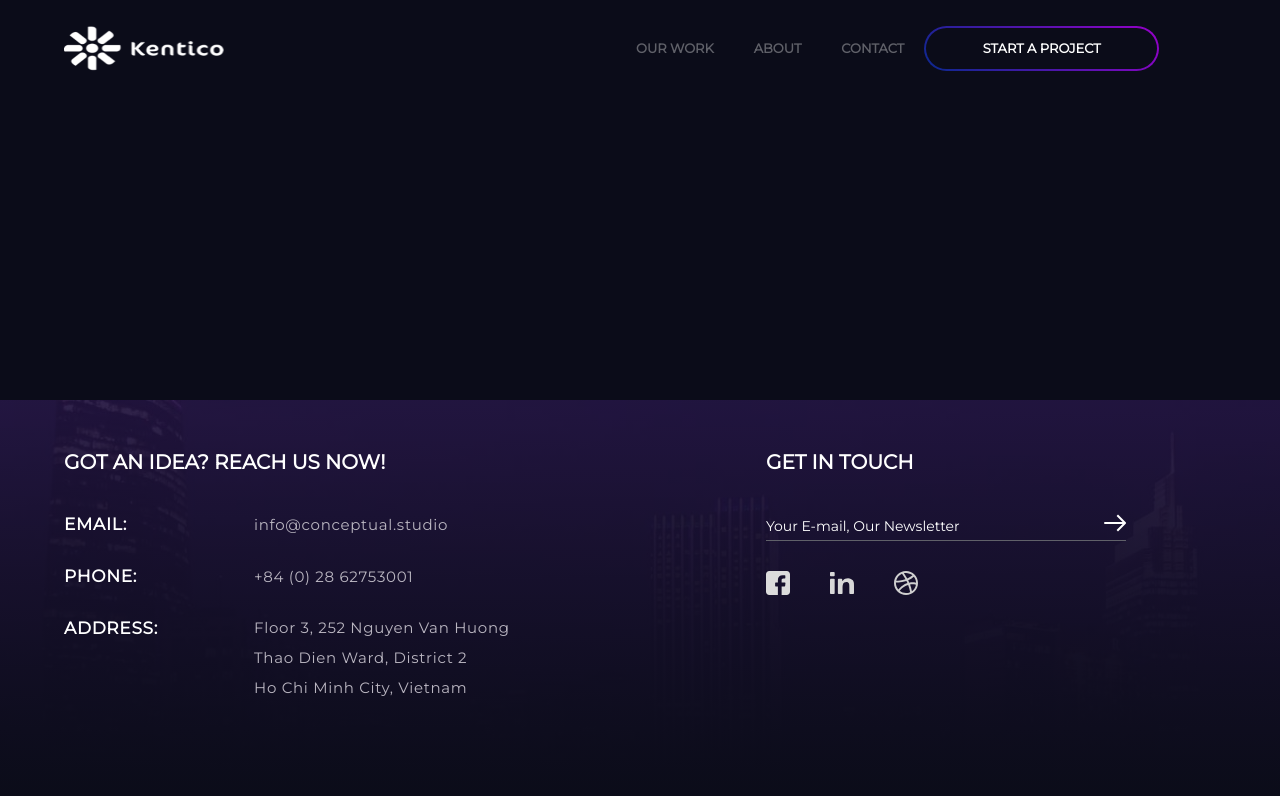
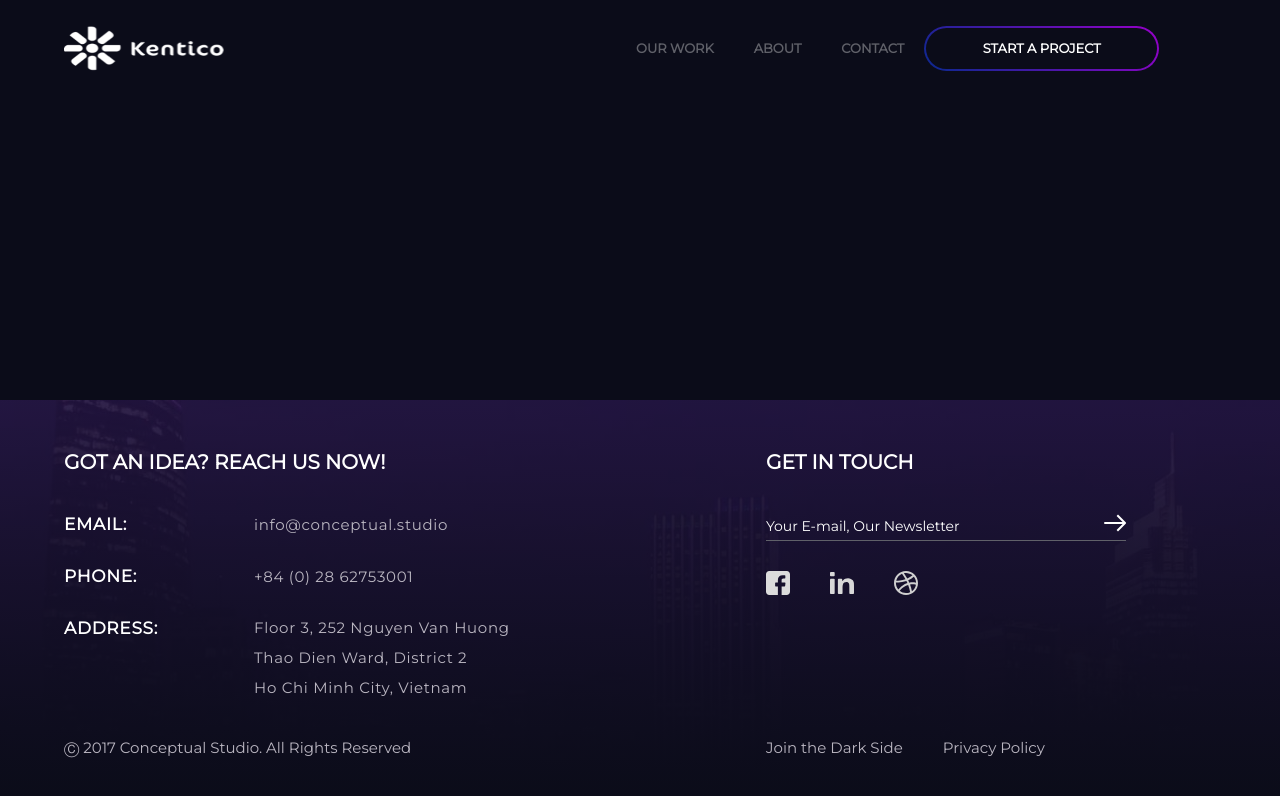
Before and after one commit to tnmthu/conceptual, an Angular app: page / in a window 1280 px wide. Shown: the top 796 px of the page. Built offline with nearby package versions, Linux system fonts and the light colour scheme.

Commit message:
footer max width done

```diff
--- a/src/app/components/footer/footer.component.html
+++ b/src/app/components/footer/footer.component.html
@@ -56,8 +56,16 @@
                 </ul>
             </div>
         </div>
-        <div class="bot">
-
+        <div class="bot f__s--15">
+            <div class="left">
+                &#9400;  2017 Conceptual Studio. All Rights Reserved
+            </div>
+            <div class="right">
+                <ul class="list">
+                    <li class="list__item">Join the Dark Side</li>
+                    <li class="list__item">Privacy Policy</li>
+                </ul>
+            </div>
         </div>
     </div>
 </footer>
--- a/src/app/components/footer/footer.component.scss
+++ b/src/app/components/footer/footer.component.scss
@@ -14,6 +14,24 @@
     .container {
         padding: 0 5%;
         height: 100%;
+        color: $silver;
+
+        ul li {
+            display: inline;
+        }
+
+        .list {
+
+            &__item {
+
+                .icon {
+                    width: 24px;
+                    height: 24px;
+                    margin-right: 40px;
+                    cursor: pointer;
+                }
+            }
+        }
 
         .top {
             height: 90%;
@@ -115,22 +133,28 @@
                         }
                     }
                 }
+            }
+        }
 
-                ul li {
-                    display: inline;
-                }
+        .bot {
+            .left {
+                width: 450px;
+                height: 100%;
+                float: left;
+            }
 
-                .list {
+            .right {
+                width: 450px;
+                float: right;
+            }
 
-                    &__item {
+            .list__item {
+                margin-right: 40px;
+                cursor: pointer;
+                transition: 0.3s;
 
-                        .icon {
-                            width: 24px;
-                            height: 24px;
-                            margin-right: 40px;
-                            cursor: pointer;
-                        }
-                    }
+                &:hover {
+                    color: $white;
                 }
             }
         }
--- a/src/styles.scss
+++ b/src/styles.scss
@@ -81,6 +81,12 @@ li {
     &--13 {
       font-size: 13px;
     }
+    &--14 {
+      font-size: 14px;
+    }
+    &--15 {
+      font-size: 15px;
+    }
     &--18 {
       font-size: 18px;
     }
```
